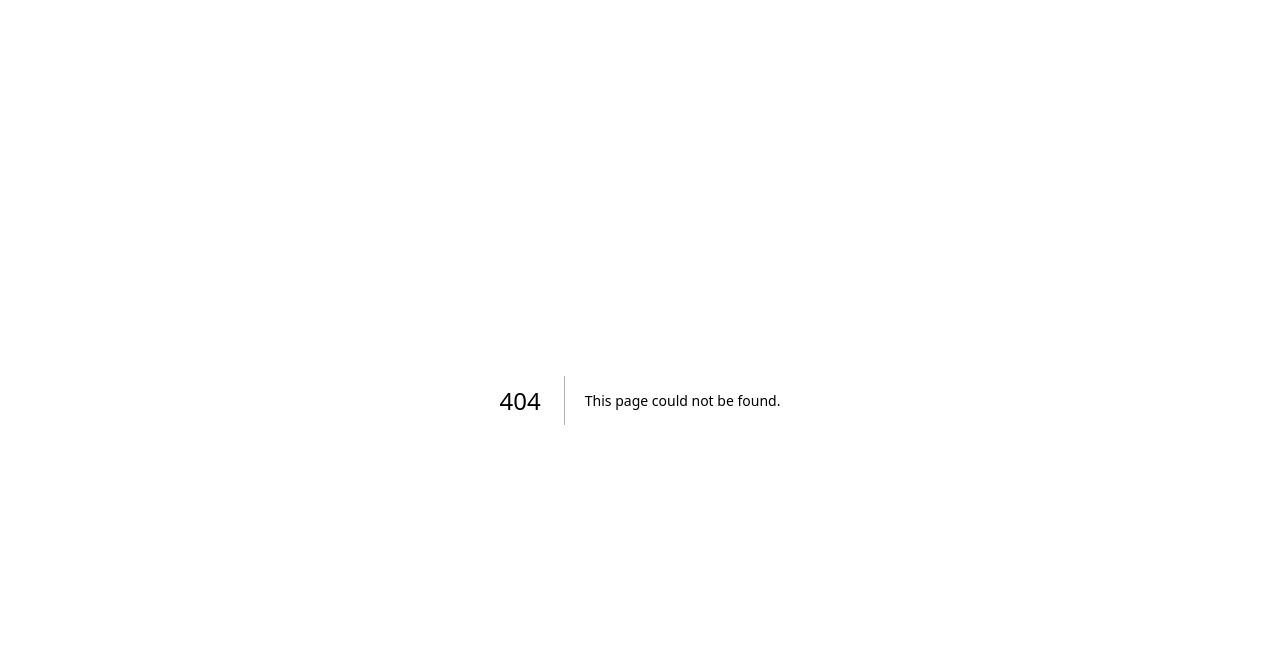
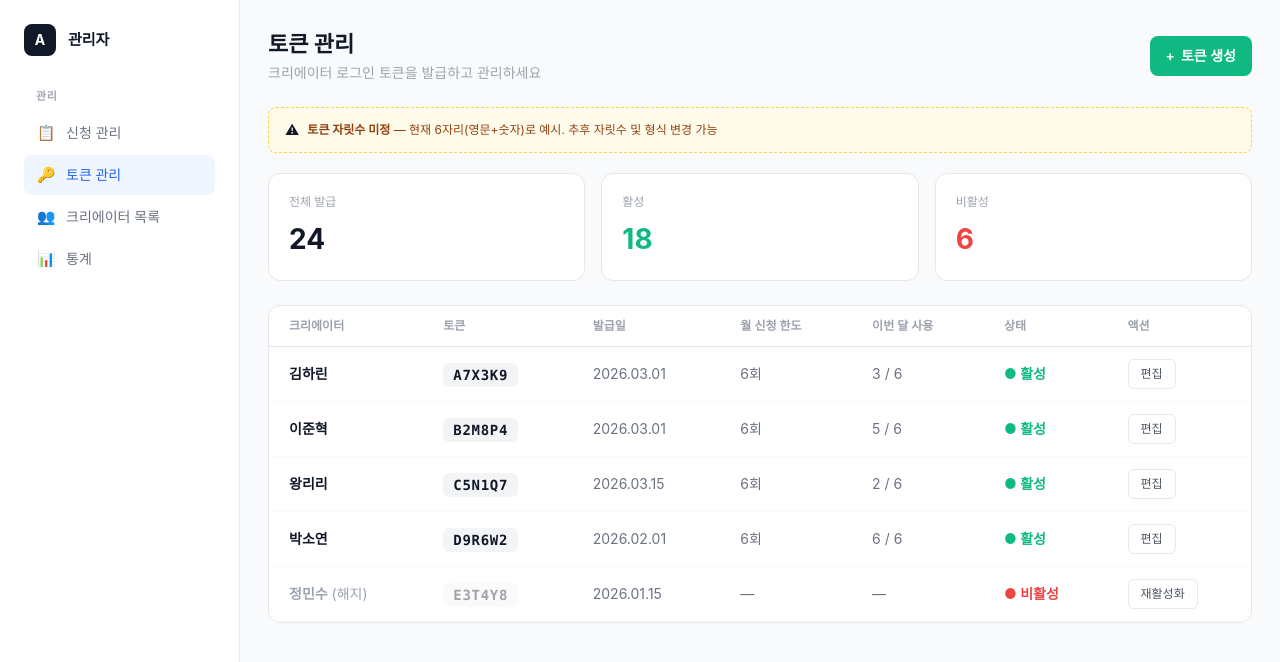
Before and after one commit to noobsocks/off-air-creators-manage, a Next.js app: page /admin/tokens in a window 1280 px wide. Before the commit this address had no page. Shown: the top 662 px of the page. Built offline with nearby package versions, Linux system fonts and the light colour scheme.

Commit message:
Create page.tsx

```diff
--- /dev/null
+++ b/app/admin/tokens/page.tsx
@@ -0,0 +1,81 @@
+"use client";
+
+import AdminSidebar from "@/components/AdminSidebar";
+import StatsCard from "@/components/StatsCard";
+
+const tokens = [
+  { id: 1, creator: "김하린", token: "A7X3K9", issuedDate: "2026.03.01", limit: 6, used: 3, active: true, note: "" },
+  { id: 2, creator: "이준혁", token: "B2M8P4", issuedDate: "2026.03.01", limit: 6, used: 5, active: true, note: "" },
+  { id: 3, creator: "왕리리", token: "C5N1Q7", issuedDate: "2026.03.15", limit: 6, used: 2, active: true, note: "" },
+  { id: 4, creator: "박소연", token: "D9R6W2", issuedDate: "2026.02.01", limit: 6, used: 6, active: true, note: "" },
+  { id: 5, creator: "정민수", token: "E3T4Y8", issuedDate: "2026.01.15", limit: 0, used: 0, active: false, note: "(해지)" },
+];
+
+export default function AdminTokensPage() {
+  return (
+    <div className="flex min-h-screen">
+      <AdminSidebar />
+      <main className="flex-1 p-7">
+        <div className="flex items-center justify-between mb-6">
+          <div>
+            <h2 className="text-[22px] font-bold">토큰 관리</h2>
+            <p className="text-sm text-gray-400 mt-0.5">크리에이터 로그인 토큰을 발급하고 관리하세요</p>
+          </div>
+          <button className="px-4 py-2.5 bg-emerald-500 text-white rounded-lg text-sm font-semibold hover:bg-emerald-600 transition-colors flex items-center gap-1.5">
+            <span>+</span> 토큰 생성
+          </button>
+        </div>
+
+        <div className="bg-amber-50 border border-dashed border-amber-300 rounded-lg px-4 py-3 mb-5 flex items-center gap-2">
+          <span className="text-sm">⚠</span>
+          <p className="text-xs text-amber-800"><strong>토큰 자릿수 미정</strong> — 현재 6자리(영문+숫자)로 예시. 추후 자릿수 및 형식 변경 가능</p>
+        </div>
+
+        <div className="flex gap-4 mb-6">
+          <StatsCard label="전체 발급" value="24" />
+          <StatsCard label="활성" value="18" color="green" />
+          <StatsCard label="비활성" value="6" color="red" />
+        </div>
+
+        <div className="bg-white border border-gray-200 rounded-xl overflow-x-auto">
+          <table className="w-full">
+            <thead>
+              <tr className="border-b border-gray-200">
+                <th className="text-left px-5 py-3 text-xs font-semibold text-gray-400">크리에이터</th>
+                <th className="text-left px-5 py-3 text-xs font-semibold text-gray-400">토큰</th>
+                <th className="text-left px-5 py-3 text-xs font-semibold text-gray-400">발급일</th>
+                <th className="text-left px-5 py-3 text-xs font-semibold text-gray-400">월 신청 한도</th>
+                <th className="text-left px-5 py-3 text-xs font-semibold text-gray-400">이번 달 사용</th>
+                <th className="text-left px-5 py-3 text-xs font-semibold text-gray-400">상태</th>
+                <th className="text-left px-5 py-3 text-xs font-semibold text-gray-400">액션</th>
+              </tr>
+            </thead>
+            <tbody>
+              {tokens.map((t) => (
+                <tr key={t.id} className="border-b border-gray-50 hover:bg-gray-50 transition-colors">
+                  <td className={`px-5 py-3 text-sm font-semibold ${!t.active ? "text-gray-400" : ""}`}>
+                    {t.creator}{t.note && <span className="text-gray-400 font-normal"> {t.note}</span>}
+                  </td>
+                  <td className="px-5 py-3">
+                    <span className={`font-mono font-semibold text-sm bg-gray-100 px-2.5 py-1 rounded-md tracking-wider ${!t.active ? "opacity-40" : ""}`}>{t.token}</span>
+                  </td>
+                  <td className="px-5 py-3 text-sm text-gray-500">{t.issuedDate}</td>
+                  <td className="px-5 py-3 text-sm text-gray-500">{t.active ? `${t.limit}회` : "—"}</td>
+                  <td className="px-5 py-3 text-sm text-gray-500">{t.active ? `${t.used} / ${t.limit}` : "—"}</td>
+                  <td className="px-5 py-3 text-sm">
+                    {t.active ? <span className="text-emerald-500 font-semibold">● 활성</span> : <span className="text-red-500 font-semibold">● 비활성</span>}
+                  </td>
+                  <td className="px-5 py-3">
+                    <button className="px-3 py-1.5 border border-gray-200 rounded-md text-xs font-medium text-gray-600 hover:bg-gray-50 transition-colors">
+                      {t.active ? "편집" : "재활성화"}
+                    </button>
+                  </td>
+                </tr>
+              ))}
+            </tbody>
+          </table>
+        </div>
+      </main>
+    </div>
+  );
+}
```
